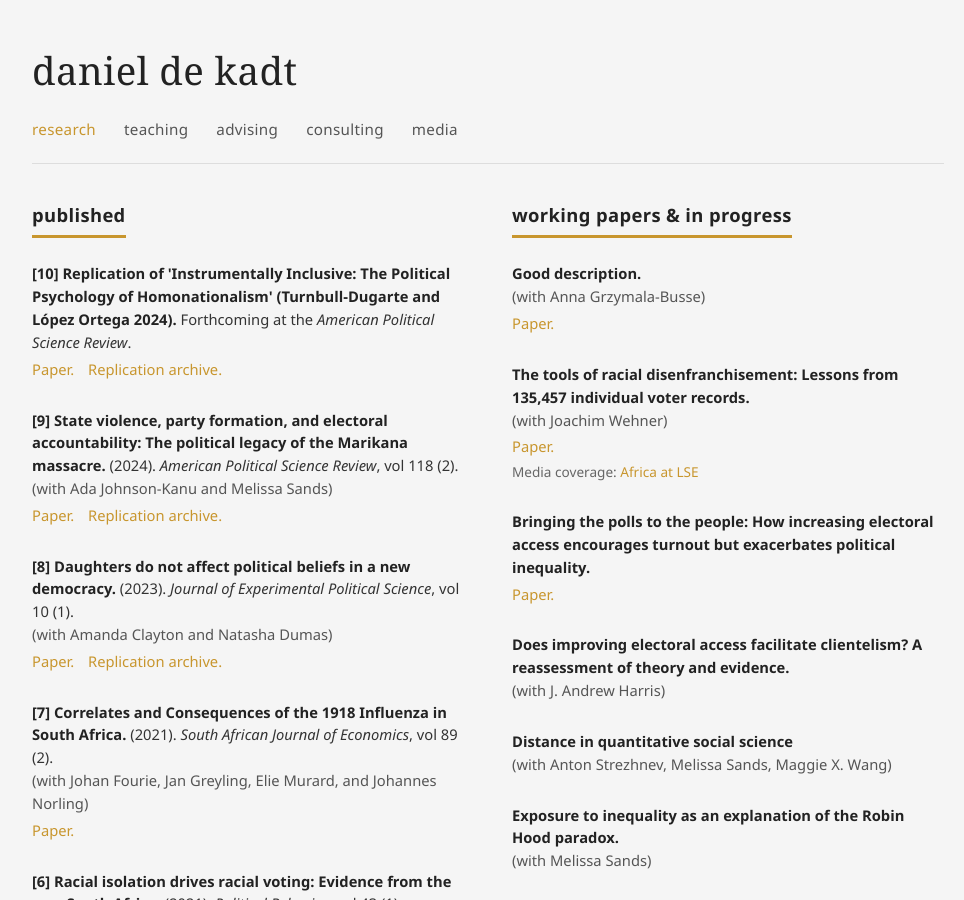
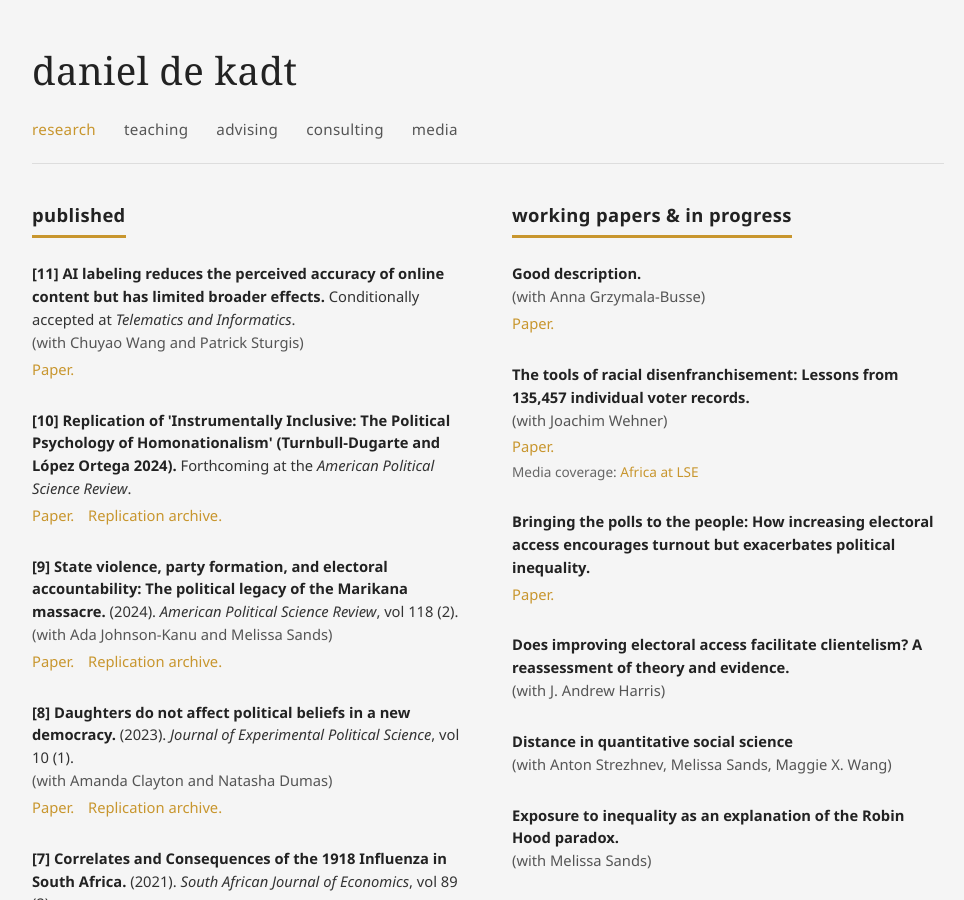
Before and after one commit to ddekadt/ddekadt.github.io, a Jekyll site: the page built from research.md, in a window 1280 px wide and 900 px high. Shown: the whole window, without its empty margins (152-1116 px from the left). Built offline with Jekyll 4.4.1, drawn with Linux system fonts in a browser that asks for light colours.

Commit message:
new paper, local cv link
Co-Authored-By: Claude Opus 4.7 (1M context) <noreply@anthropic.com>

```diff
--- a/_data/published.yml
+++ b/_data/published.yml
@@ -1,3 +1,11 @@
+- number: 11
+  title: "AI labeling reduces the perceived accuracy of online content but has limited broader effects."
+  publication: "Conditionally accepted at <span class=\"journal\">Telematics and Informatics</span>."
+  authors: "Chuyao Wang and Patrick Sturgis"
+  links:
+    - text: "Paper."
+      url: "https://arxiv.org/abs/2506.16202"
+
 - number: 10
   title: "Replication of 'Instrumentally Inclusive: The Political Psychology of Homonationalism' (Turnbull-Dugarte and López Ortega 2024)."
   publication: "Forthcoming at the <span class=\"journal\">American Political Science Review</span>."
--- a/_layouts/home.html
+++ b/_layouts/home.html
@@ -10,7 +10,7 @@ layout: default
             <a href="mailto:d.n.de-kadt@lse.ac.uk" title="Email"><i class="fa-solid fa-envelope"></i></a>
             <a href="https://github.com/ddekadt" title="GitHub"><i class="fa-brands fa-github"></i></a>
             <a href="https://www.linkedin.com/in/daniel-de-kadt-7091964/" title="LinkedIn"><i class="fa-brands fa-linkedin"></i></a>
-            <a href="https://www.dropbox.com/scl/fi/gncuy5z308s22wx53bw0b/CVDdekadt.pdf?rlkey=bs544vwkci7b8hfaii6ov45qz&dl=0" title="Academic CV"><i class="fa-solid fa-file-pdf"></i> cv</a>
+            <a href="{{ '/assets/cv_ddekadt.pdf' | relative_url }}" title="Academic CV"><i class="fa-solid fa-file-pdf"></i> cv</a>
         </div>
     </div>
 </div>
```
Also changed, not shown: 1 other file.
